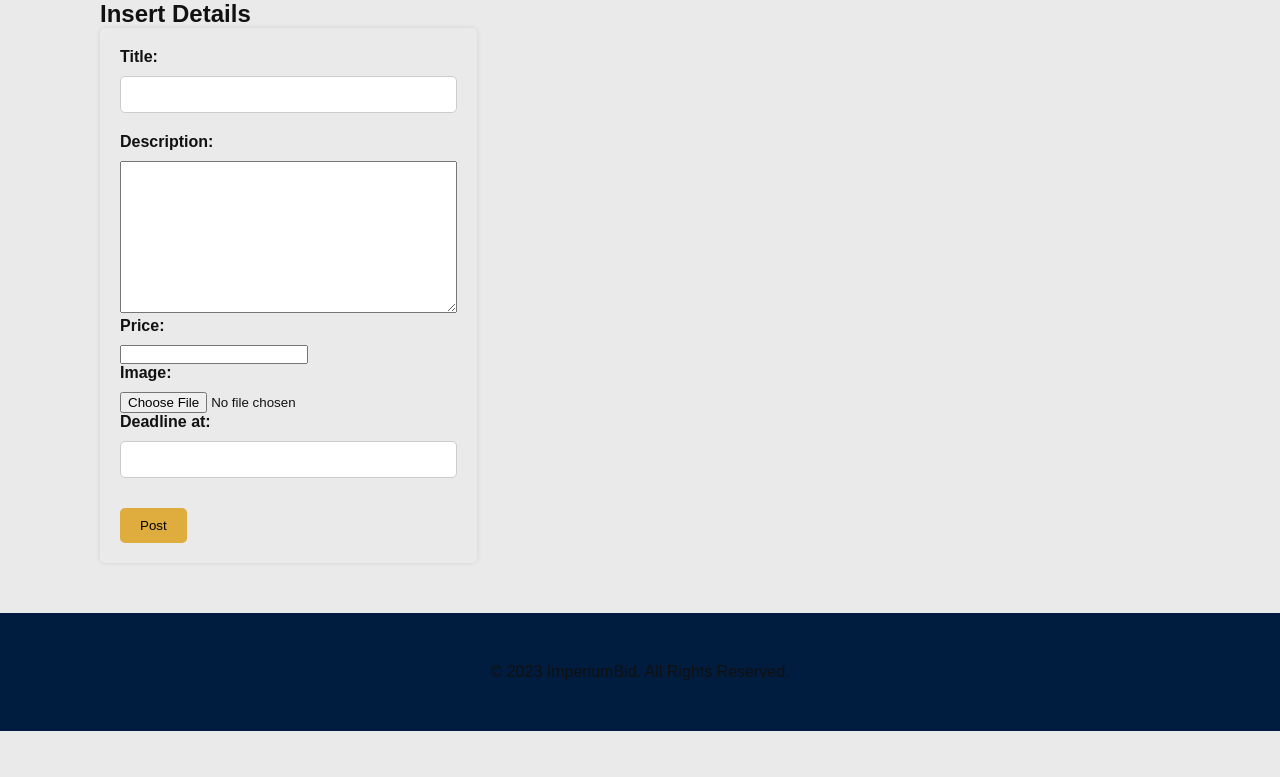
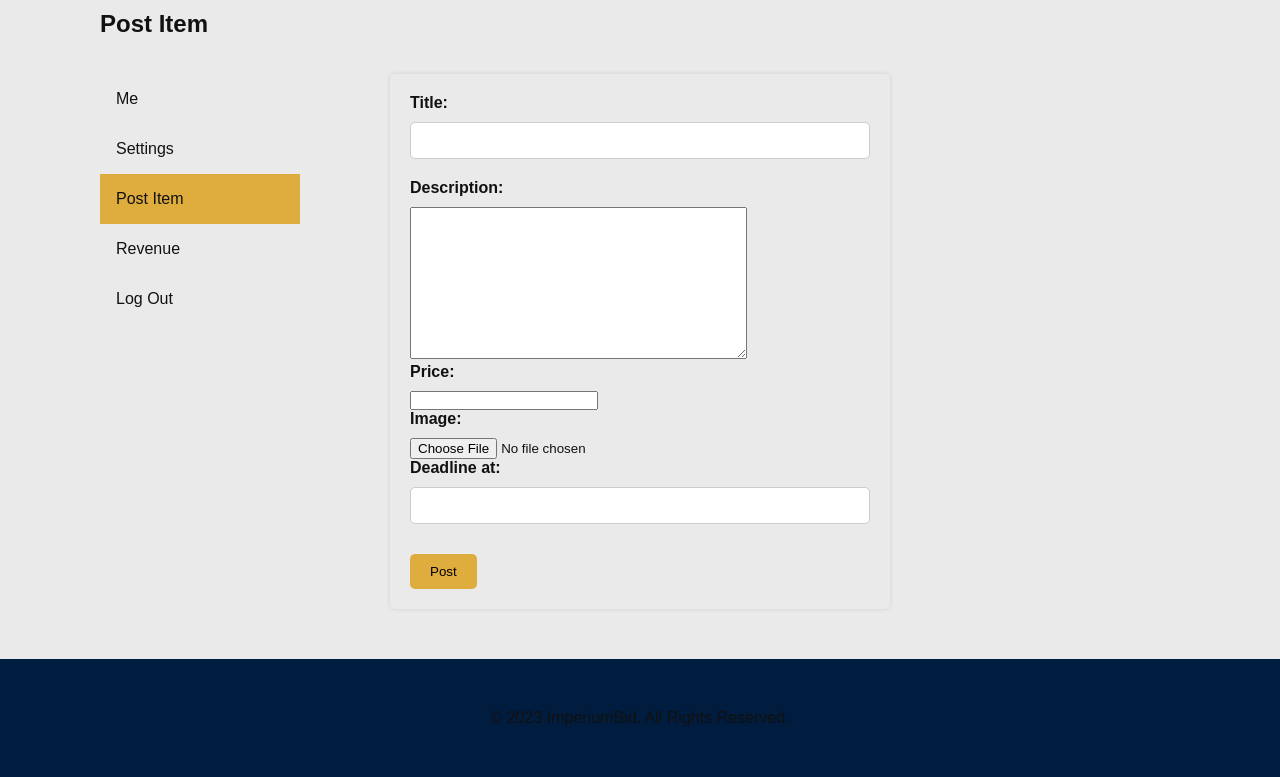
Before and after one commit to devrajoshi/BidBazaar-An-Online-Auction-Platform, a Django app: page /post/ in a window 1280 px wide. Shown: the part 80-857 px from the top of the page. Before the commit the page ends 811 px from the top, so only its background shows below. Run offline with Django 4.2, Linux system fonts and the light colour scheme; the visitor is signed in with stand-in values (Sample User, id 1).

Commit message:
`update`: bid page update, combined `post_item` page with profile page

```diff
--- a/web/core/settings.py
+++ b/web/core/settings.py
@@ -119,7 +119,7 @@ AUTH_PASSWORD_VALIDATORS = [
 
 LANGUAGE_CODE = 'en-us'
 
-TIME_ZONE = 'UTC'
+TIME_ZONE = 'Asia/Kathmandu'
 
 USE_I18N = True
 
--- a/web/pages/models.py
+++ b/web/pages/models.py
@@ -1,32 +1,5 @@
 from django.db import models
 from django.contrib.auth.models import User as DjangoUser
-from django.core.files.storage import Storage
-from django.utils.deconstruct import deconstructible
-from django.conf import settings
-import urllib.request
-
-@deconstructible
-class AbsoluteUrlStorage(Storage):
-    def __init__(self, location=None, base_url=None):
-        self.base_url = base_url or settings.MEDIA_URL
-        self.location = location or settings.MEDIA_ROOT
-
-    def exists(self, name):
-        # Define the logic for checking if a file exists
-        # in your storage system here.
-        # Return True if the file exists, False otherwise.
-        pass
-
-    def _open(self, name, mode='rb'):
-        return urllib.request.urlopen(name)
-
-    def _save(self, name, content):
-        # Here you can define your own logic for storing the file,
-        # such as uploading it to a remote server via HTTP.
-        return name
-
-    def url(self, name):
-        return name
 
 class User(models.Model):
     user = models.OneToOneField(
--- a/web/pages/views.py
+++ b/web/pages/views.py
@@ -1,8 +1,10 @@
 from django.contrib import messages
 import json
+import datetime
+import pytz
 from django.db.models import Q
 from django.shortcuts import render, redirect
-from django.http import Http404, HttpResponseNotFound, JsonResponse
+from django.http import HttpResponseNotFound, JsonResponse
 from django.contrib.auth.models import User as DjangoUser
 from django.contrib.auth import (
     authenticate,
@@ -36,7 +38,7 @@ def index(request):
     user = None
     if request.user.is_authenticated:
         user = DjangoUser.objects.get(id=request.user.id)
-    bids = Item.objects.all()
+    bids = Item.objects.order_by("-pk")
 
     context = {"bids": bids, "user": user}
 
@@ -126,15 +128,30 @@ def post_item(request):
     if request.method == "POST":
         post_item_form = PostItem(request.POST, request.FILES)
 
-        if post_item_form.is_valid():
-            item = post_item_form.save(commit=False)
-            item.slug = slugify(item.title)
-            item.seller_id = request.user.id
-            item.save()
+        try:
+            if post_item_form.is_valid():
+                item = post_item_form.save(commit=False)
+                for _, field_value in post_item_form.cleaned_data.items():
+                    if not field_value:
+                        messages.error(request, "Please enter all the details!")
+                        return render(request, "post_item.html", { "form": post_item_form })
+                if item.deadline_at > pytz.timezone('Asia/Kathmandu').localize(datetime.datetime.now()):
+                    item.slug = slugify(item.title)
+                    item.seller_id = request.user.id
+                    item.save()
 
-            return redirect("/")
-        else:
-            print("form not valid")
+                    return redirect("/")
+                else:
+                    messages.error(request, "Cannot create an auction in the past!")
+                    return render(request, "post_item.html", { "form": post_item_form })
+            else:
+                messages.error(request, "Check all the details again!")
+                return render(request, "post_item.html", { "form": post_item_form })
+        except Exception as e:
+            print(e)
+            messages.error(request, "Something went wrong")
+            return render(request, "post_item.html", { "form": post_item_form })
+
 
     form = PostItem()
     return render(request, "post_item.html", {"form": form})
@@ -143,18 +160,18 @@ def post_item(request):
 @login_required(login_url="/login")
 def bid(request, item_id):
     body = json.loads(request.body.decode())
-    amount = float(body.get("amount"))
+    amount = int(body.get("amount"))
     bidder = request.user
     item = Item.objects.get(id=item_id)
     if request.user.id == item.seller.id:
         return JsonResponse({"success": False, "message": "You can't bid your own product!"})
     bids = Bid.objects.order_by("-id")
     if bids:
-        if request.user.id == bids[0].bidder.id:
+        if request.user.id == bids[0].bidder.id and bids[0].item.id == item_id:
             return JsonResponse(
                 {"success": False, "message": "You are the highest bidder currently!"}
             )
-        if amount <= float(bids[0].amount):
+        if bids[0].item.id == item_id and amount <= int(bids[0].amount):
             return JsonResponse(
                 {"success": False, "message": "Please bid higher than the current bid!"}
             )
--- a/web/static/css/style.css
+++ b/web/static/css/style.css
@@ -161,7 +161,6 @@ main {
   width: 200px;
   background-color: var(--bg-primary);
   position: fixed;
-  height: 100%;
   overflow: auto;
 }
 
@@ -174,7 +173,7 @@ main {
 
 .sidebar a.active {
   background-color: var(--button-bg-primary);
-  color: var(--text-secondary);
+  color: var(--text-primary);
 }
 
 .sidebar a:hover:not(.active) {
--- a/web/templates/home.html
+++ b/web/templates/home.html
@@ -10,13 +10,13 @@
               {% for bid in bids %}
               <div class="auction-item">
                 <div class="auction-item-image">
-                  <img src="{% if bid.image.url|startswith:"https://" %}{{ bid.image }}{% else %}/uploads/{{ bid.image }}{% endif %}" />
+                  <img src="{% if bid.image and bid.image.url|startswith:"https://" %}{{ bid.image }}{% else %}/uploads/{{ bid.image }}{% endif %}" />
                 </div>
                 <div class="auction-item-description">
                   <div style="display: flex; flex-direction: column;">
                     <div><a class="link" href="/item/{{ bid.id }}/{{ bid.title|slugify }}">{{ bid.title }}</a></div>
                     <div style="font-size: 14px; font-style: italic; color: #aaaaaa;">{{ bid.seller.first_name }}</div>
-                    <div style="font-size: 12px;">Deadline: {{ bid.added_at }}</div>
+                    <div style="font-size: 12px;">Deadline: {{ bid.deadline_at }}</div>
                   </div>
                   <div style="display: flex; flex-direction: column; justify-content: space-between;">
                     <div style="display: flex; align-items: center;">
--- a/web/templates/item_page.html
+++ b/web/templates/item_page.html
@@ -7,7 +7,7 @@
           {% include "components/breadcrumb.html" %}
           <div style="display: flex; gap: 10px; margin-top: 30px;">
             <div style="max-width: 600px; max-height: 300px;">
-              <img src="{% if bid.image.url|startswith:"https://" %}{{ bid.image }}{% else %}/uploads/{{ bid.image }}{% endif %}" style="width: 100%; height: 100%; object-fit: cover;" />
+              <img src="{% if bid.image and bid.image.url|startswith:"https://" %}{{ bid.image }}{% else %}/uploads/{{ bid.image }}{% endif %}" style="width: 100%; height: 100%; object-fit: cover;" />
             </div>
             <div>
 							<h2 style="font-size: 30px;">{{ bid.title }}</h2>
--- a/web/templates/post_item.html
+++ b/web/templates/post_item.html
@@ -1,9 +1,11 @@
-{% extends "layouts/base.html" %}
+{% extends 'layouts/base.html' %}
 
 {% block body %}
-<main style="display: flex; justify-content: start; align-items: center;">
+<main style="margin-top: 10px;">
+  <h2>Post Item</h2>
+  <br /><br />
+  {% include 'profile/side_bar.html' %}
   <section>
-  <h2>Insert Details</h2>
     <div>
       <form class="post-item-form" method="post" enctype="multipart/form-data">
         {% csrf_token %}
--- a/web/templates/profile/side_bar.html
+++ b/web/templates/profile/side_bar.html
@@ -1,7 +1,9 @@
+{% load custom_tags %}
+
 <div class="sidebar">
-  <a href="/me">Me</a>
-  <a href="">Settings</a>
-  <a href="/post">Post Item</a>
+  <a href="/profile/{{ request.user.id }}"{% if request.path|startswith:'/profile' %} class="active"{% endif %}>Me</a>
+  <a href=""{% if request.path|startswith:'/settings' %} class="active"{% endif %}>Settings</a>
+  <a href="/post"{% if request.path|startswith:'/post' %} class="active"{% endif %}>Post Item</a>
   <a href="">Revenue</a>
-  <a href="">Log Out</a>
+  <a href="/logout">Log Out</a>
 </div>
--- a/web/templates/search.html
+++ b/web/templates/search.html
@@ -9,7 +9,7 @@
 						{% for bid in bids %}
             <div class="auction-item">
               <div class="auction-item-image">
-                <img src="{% if bid.image.url|startswith:"https://" %}{{ bid.image }}{% else %}/uploads/{{ bid.image }}{% endif %}" />
+                <img src="{% if bid.image and bid.image.url|startswith:"https://" %}{{ bid.image }}{% else %}/uploads/{{ bid.image }}{% endif %}" />
               </div>
               <div class="auction-item-description">
                 <div style="display: flex; flex-direction: column;">
```
Also changed, not shown: other parts of web/static/css/style.css (+0 -46 lines), web/templates/profile/me_page.html (+5 -5 lines), web/pages/migrations/0001_initial.py, web/pages/migrations/0002_alter_item_image.py (deleted), web/pages/migrations/0003_alter_item_price.py (deleted), web/pages/migrations/0004_alter_item_image.py (deleted). Lines whose indentation alone changed are shown as unchanged.
